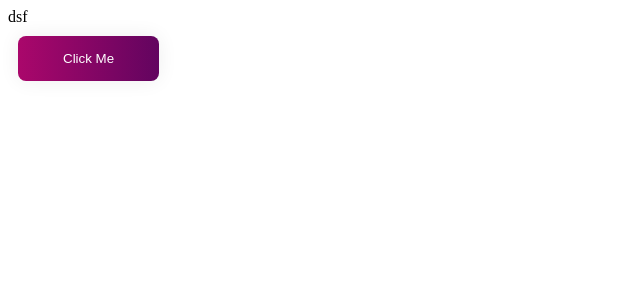
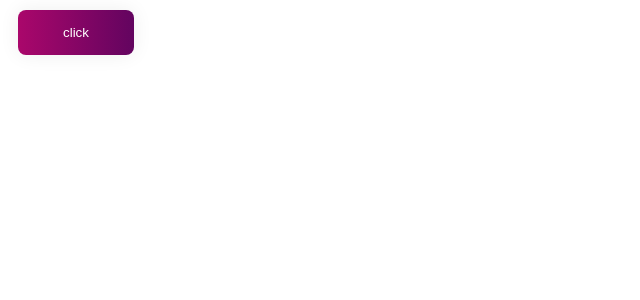
Before and after one commit to emre-cil/react-custom-gradient-button, a React (Vite) app: page / in a window 1280 px wide. Shown: the top 300 px of the page, without its empty margins (0-640 px from the left). Built offline with nearby package versions, Linux system fonts and the light colour scheme.

Commit message:
fix: css problem fixed manually adding to es.js

```diff
--- a/package.json
+++ b/package.json
@@ -1,6 +1,6 @@
 {
   "name": "react-custom-gradient-button",
-  "version": "1.0.5",
+  "version": "1.0.7",
   "description": "A fully flexible React-powered gradient button component",
   "repository": {
     "type": "git",
@@ -54,7 +54,7 @@
     "eslint-plugin-react": "^7.30.1",
     "jsdom": "^20.0.0",
     "react": "^18.2.0",
-    "react-custom-gradient-button": "^1.0.1",
+    "react-custom-gradient-button": "^1.0.7",
     "react-dom": "^18.2.0",
     "react-test-renderer": "^18.2.0",
     "vitest": "^0.22.1"
--- a/src/main.jsx
+++ b/src/main.jsx
@@ -4,8 +4,7 @@ import GradientButton from './lib/index.jsx';
 ReactDOM.createRoot(document.getElementById('root')).render(
   <React.StrictMode>
     <div>
-      dsf
-      <GradientButton>Click Me</GradientButton>
+      <GradientButton>click</GradientButton>{' '}
     </div>
   </React.StrictMode>
 );
```
Also changed, not shown: 1 other file (tests, documents, lock files or other folders).
